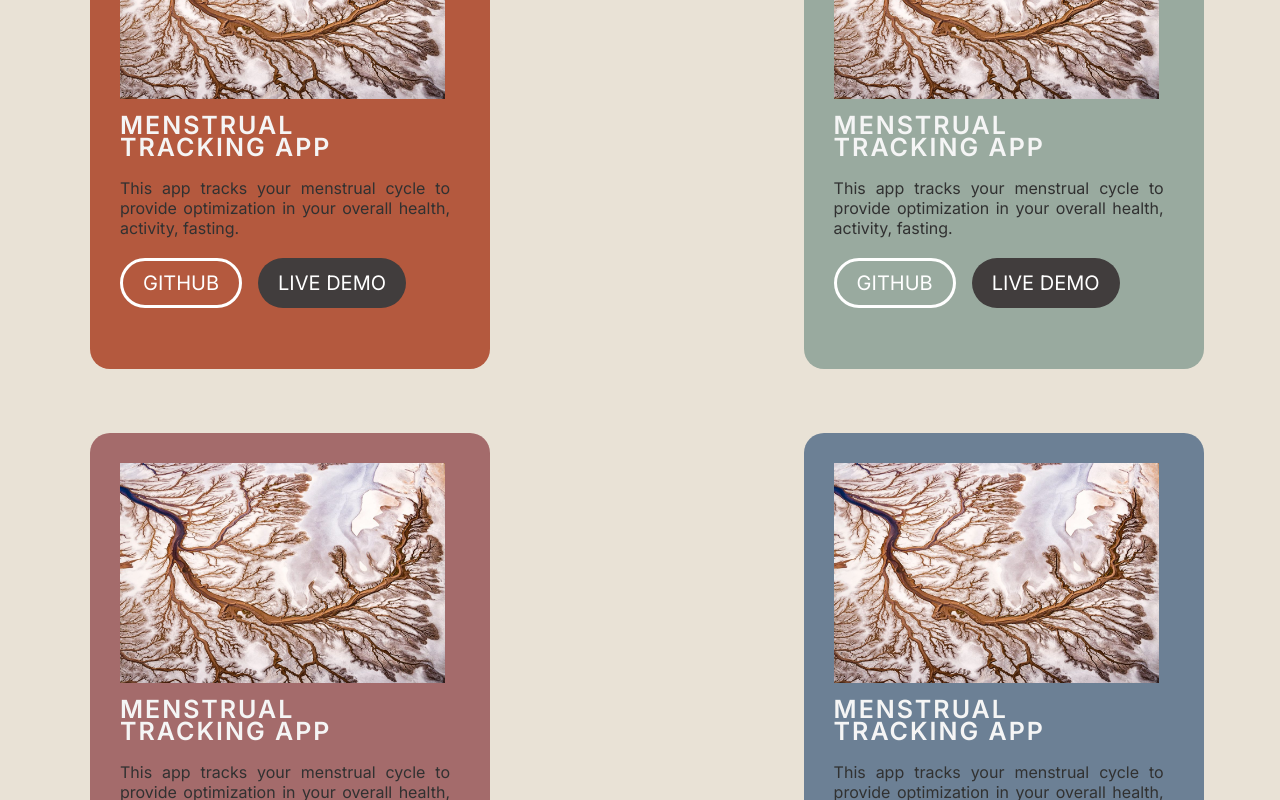
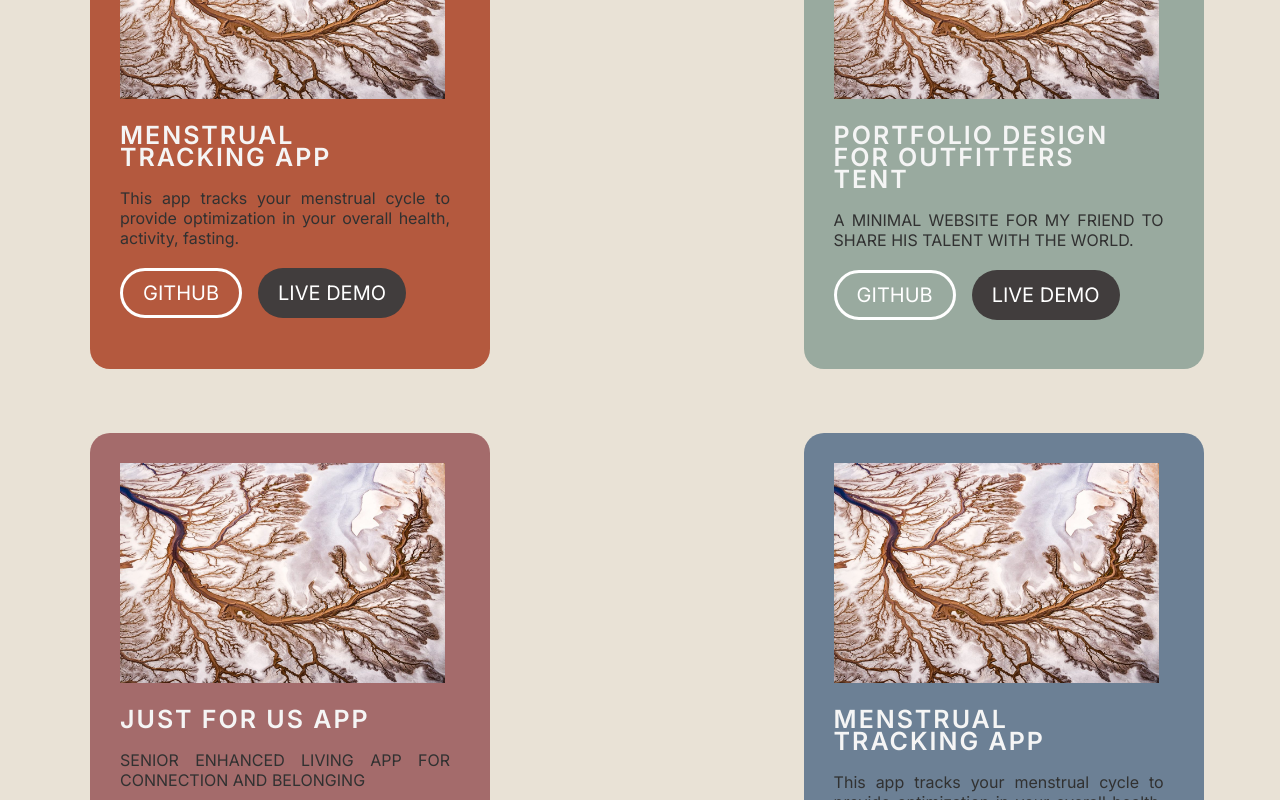
Before and after one commit to sallydough/sally-do-portfolio, a React (Vite) app: page / in a window 1280 px wide. Shown: the part 1340-2140 px from the top of the page. Built offline with nearby package versions, Linux system fonts and the light colour scheme; a web font is replaced by a local one.

Commit message:
edit project cards

```diff
--- a/src/components/Projects/Projects.jsx
+++ b/src/components/Projects/Projects.jsx
@@ -24,10 +24,9 @@ const Projects = () => {
           <figure className="project-pic">
           <img className="project-pic" src={project1pic} alt="Project Photo" />
           </figure>
-          <h1 className="project-name">MENSTRUAL TRACKING APP</h1>
+          <h1 className="project-name">PORTFOLIO DESIGN FOR OUTFITTERS TENT</h1>
           <p className="description">
-            This app tracks your menstrual cycle to provide optimization in your
-            overall health, activity, fasting.
+          A MINIMAL WEBSITE FOR MY FRIEND TO SHARE HIS TALENT WITH THE WORLD.
           </p>
           <div className="github-demo">
             <button className="button-github">GITHUB</button>
@@ -38,10 +37,9 @@ const Projects = () => {
           <figure className="project-pic">
             <img className="project-pic" src={project1pic} alt="Project Photo" />
           </figure>
-          <h1 className="project-name">MENSTRUAL TRACKING APP</h1>
+          <h1 className="project-name">JUST FOR US APP</h1>
           <p className="description">
-            This app tracks your menstrual cycle to provide optimization in your
-            overall health, activity, fasting.
+          SENIOR ENHANCED LIVING APP FOR CONNECTION AND BELONGING
           </p>
           <div className="github-demo">
             <button className="button-github">GITHUB</button>
--- a/src/components/Projects/projects.css
+++ b/src/components/Projects/projects.css
@@ -54,7 +54,7 @@ width: 87vw;
   width: 325px;
   height: 220px;
   margin: 15px;
-  margin-bottom: 30px;
+  margin-bottom: 40px;
 }
 
 .project-name {
```
